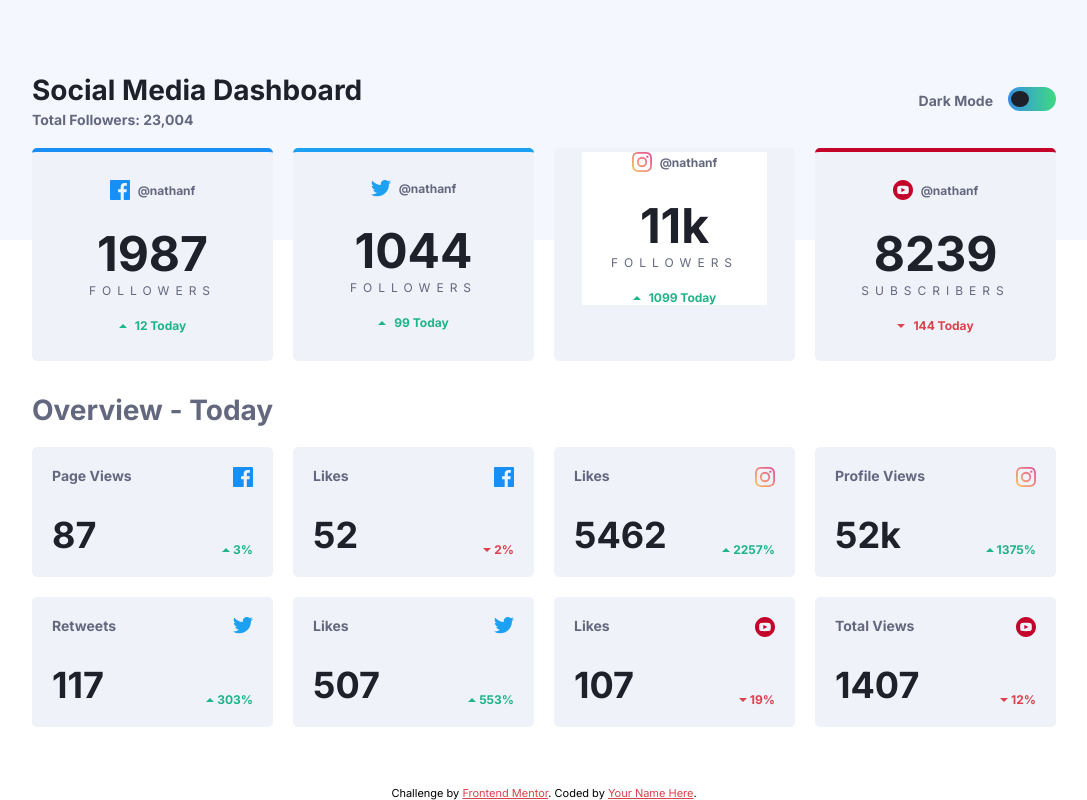
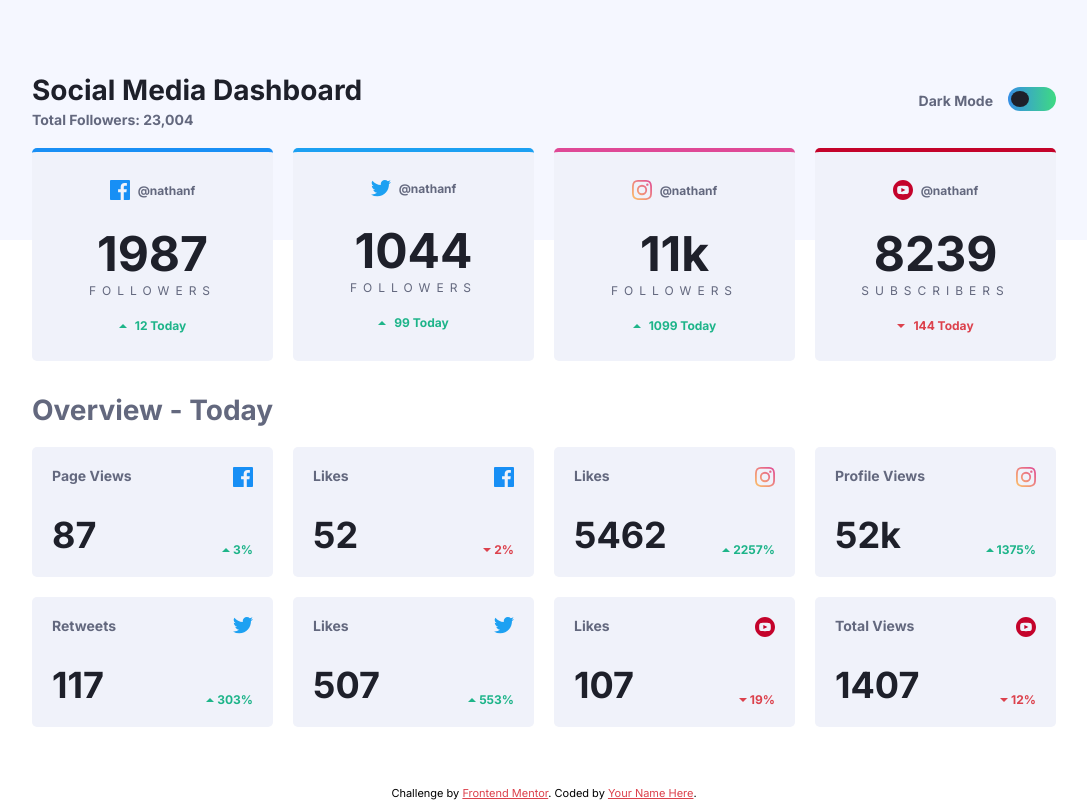
Before and after one commit to gowthamss/social-media-dashboard, a website: page index.html in a window 1280 px wide. Shown: the whole page, without its empty margins (96-1183 px from the left). Drawn offline with Linux system fonts and the light colour scheme.

Commit message:
card3 fixed

```diff
--- a/index.html
+++ b/index.html
@@ -66,7 +66,7 @@
             </section>
 
             <section class="followers-card card3">
-                <div class="follower-card-duplicate">
+                <!-- <div class="follower-card-duplicate"> -->
                 <div class="profile">
                     <img src="./images/icon-instagram.svg" alt="instagram" class="social-image">
                     <p class="username">@nathanf</p>
@@ -79,7 +79,7 @@
                     <img src="./images/icon-up.svg" alt="up" class="up-down">
                     <p class="up">1099 Today</p>
                 </div>
-                </div>
+                <!-- </div> -->
             </section>
 
             <section class="followers-card card4">
--- a/scss/style.scss
+++ b/scss/style.scss
@@ -112,16 +112,7 @@ body {
         border-top: 4px solid $twitter-color;
     }
     & .card3 {
-        background: linear-gradient(
-            to right,
-            $instagram-grdient-from,
-            $instagram-grdient-to
-        );
-        // padding: 0;
-        padding-top: 4px;
-        & .follower-card-duplicate {
-            background-color: white;
-        }
+        border-top: 4px solid $instagram-grdient-to;
     }
     & .card4 {
         border-top: 4px solid $youtube-color;
```
Also changed, not shown: css/style.css. Lines whose indentation alone changed are shown as unchanged.
